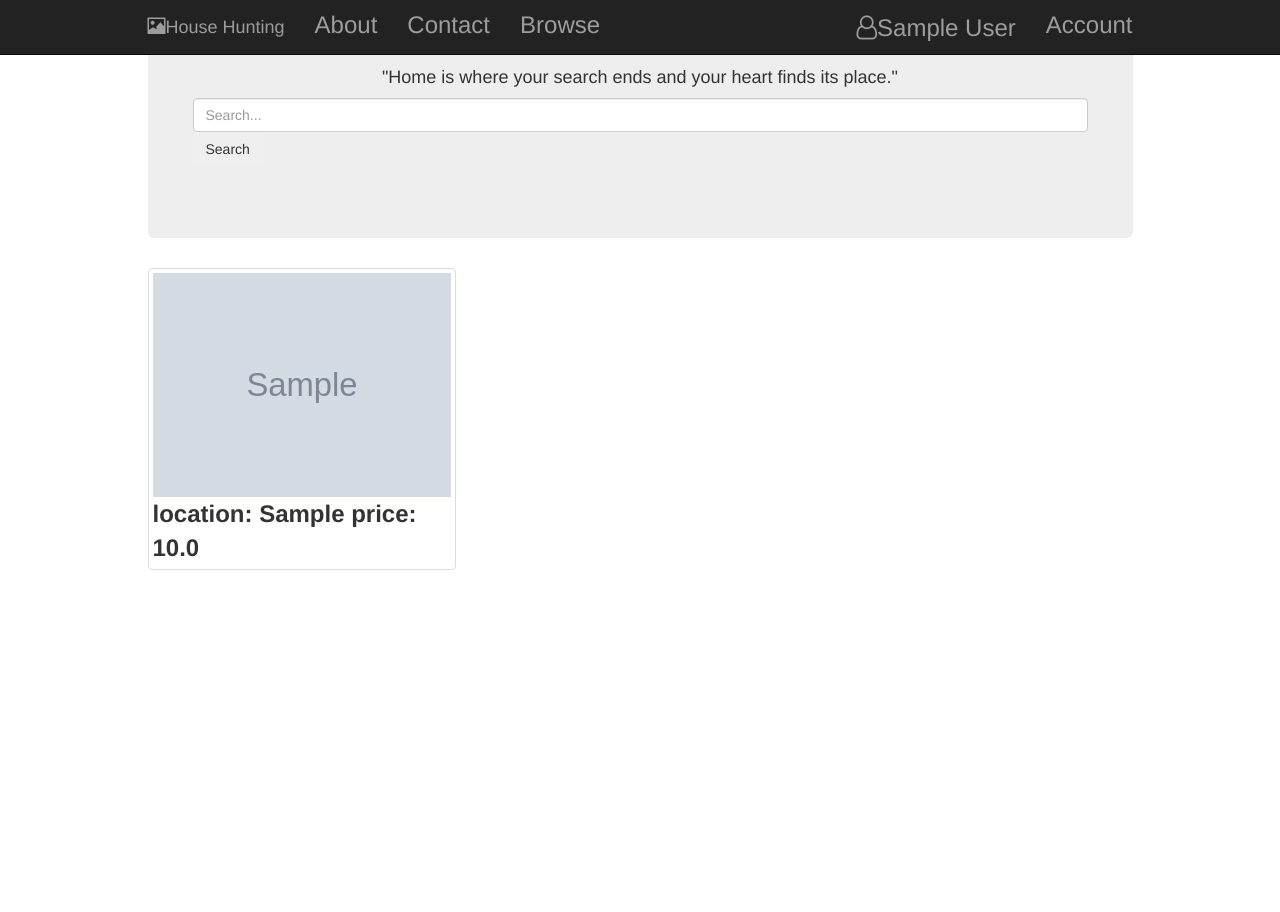
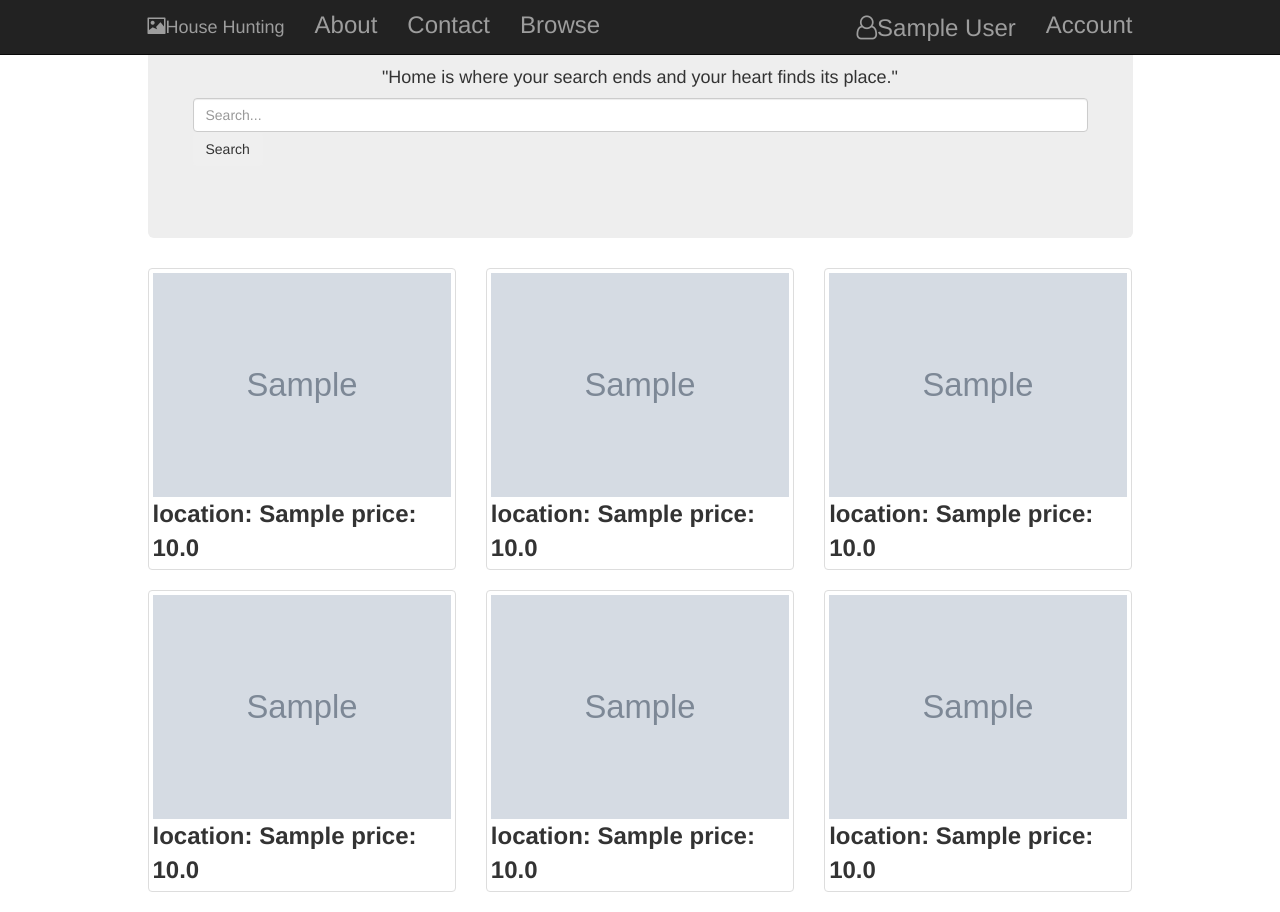
Before and after one commit to AganzeFelicite/House_hunting, a Django app: page /Account/00000000-0000-0000-0000-000000000001 in a window 1280 px wide. Before the commit the page ends 570 px from the top, so only its background shows below. Run offline with Django 4.2, Linux system fonts and the light colour scheme; tables that the repository leaves empty hold one stand-in row (values such as "Sample post"); grey boxes marked "Sample" are stand-in pictures; some libraries are stand-ins or nearby versions.

Commit message:
some changes

```diff
--- a/house_hunting/house_hunting_app/templates/house_hunting_app/Account.html
+++ b/house_hunting/house_hunting_app/templates/house_hunting_app/Account.html
@@ -85,6 +85,91 @@
 
   {% endfor %}
 
+  {% for item in houses %}
+  <div class="col-lg-4 col-sm-6 ">
+    <div class="thumbnail rounded">
+
+      <a href="{% url 'details' item.house_id user.user_id  %}">
+        <img src="{{ item.image1.url }}" class = "rounded" alt="item.image1">
+      </a>
+
+      <strong>location: {{item.location}} price: {{item.price}}</strong>
+    </div>
+  </div>
+
+
+
+
+
+  {% endfor %}
+  {% for item in houses %}
+  <div class="col-lg-4 col-sm-6 ">
+    <div class="thumbnail rounded">
+
+      <a href="{% url 'details' item.house_id user.user_id  %}">
+        <img src="{{ item.image1.url }}" class = "rounded" alt="item.image1">
+      </a>
+
+      <strong>location: {{item.location}} price: {{item.price}}</strong>
+    </div>
+  </div>
+
+
+
+
+
+  {% endfor %}
+  {% for item in houses %}
+  <div class="col-lg-4 col-sm-6 ">
+    <div class="thumbnail rounded">
+
+      <a href="{% url 'details' item.house_id user.user_id  %}">
+        <img src="{{ item.image1.url }}" class = "rounded" alt="item.image1">
+      </a>
+
+      <strong>location: {{item.location}} price: {{item.price}}</strong>
+    </div>
+  </div>
+
+
+
+
+
+  {% endfor %}
+  {% for item in houses %}
+  <div class="col-lg-4 col-sm-6 ">
+    <div class="thumbnail rounded">
+
+      <a href="{% url 'details' item.house_id user.user_id  %}">
+        <img src="{{ item.image1.url }}" class = "rounded" alt="item.image1">
+      </a>
+
+      <strong>location: {{item.location}} price: {{item.price}}</strong>
+    </div>
+  </div>
+
+
+
+
+
+  {% endfor %}
+  {% for item in houses %}
+  <div class="col-lg-4 col-sm-6 ">
+    <div class="thumbnail rounded">
+
+      <a href="{% url 'details' item.house_id user.user_id  %}">
+        <img src="{{ item.image1.url }}" class = "rounded" alt="item.image1">
+      </a>
+
+      <strong>location: {{item.location}} price: {{item.price}}</strong>
+    </div>
+  </div>
+
+
+
+
+
+  {% endfor %}
 
   {% comment %} <div class="col-lg-4 col-sm-6">
     <div class="thumbnail">
```
Also changed, not shown: house_hunting/house_hunting_app/templates/house_hunting_app/details.html (+0 -9 lines), house_hunting/images/images/the.jpeg (added).
